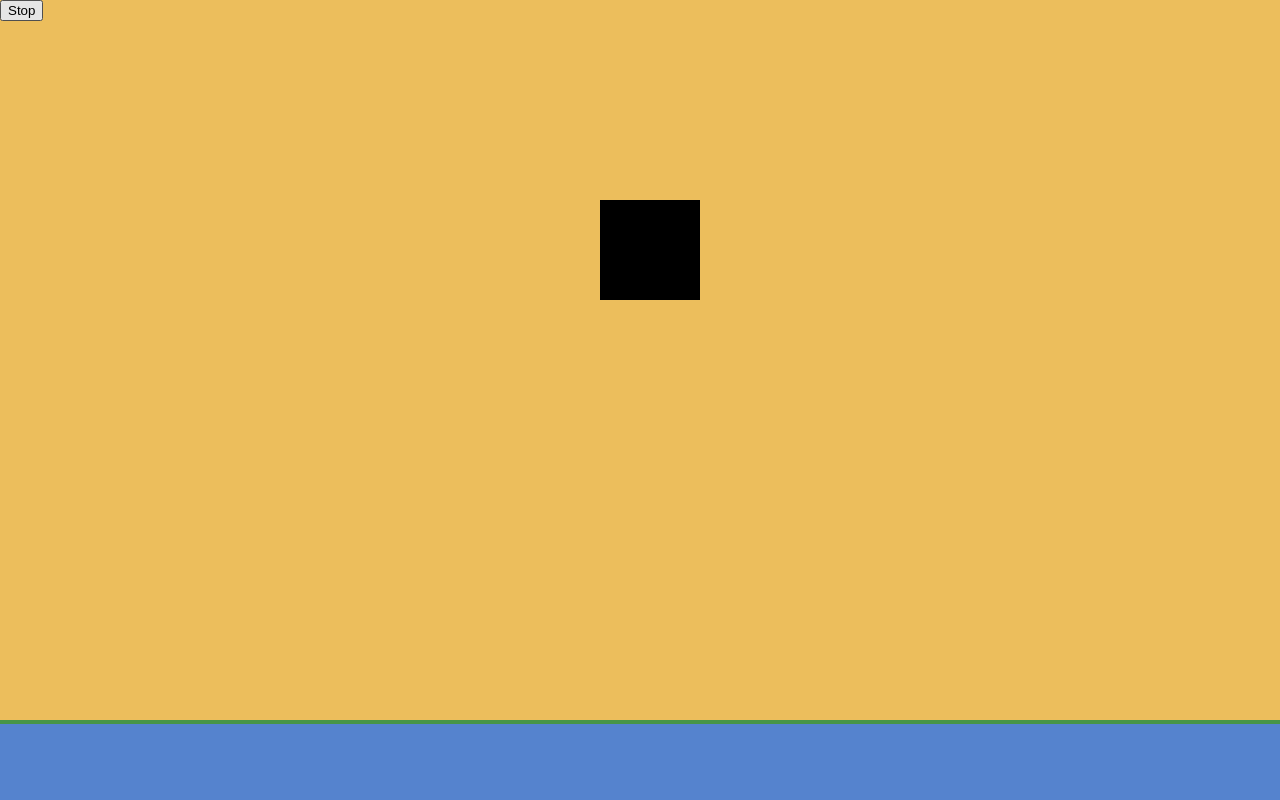
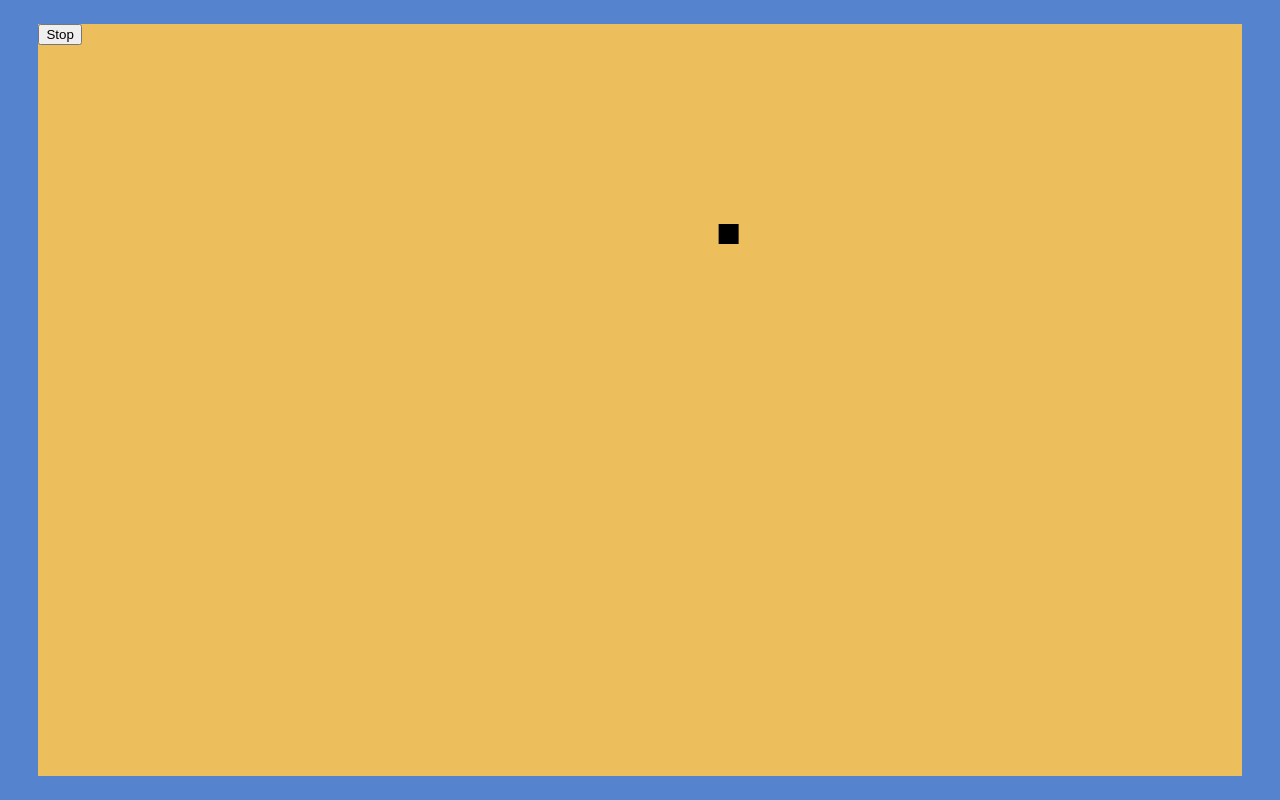
Before and after one commit to guilhermesgsilva/html-canvas-snake-game, a plain HTML site: page index.html in a window 1280 px wide. Both pictures are taken after a click on the button "Start". Drawn offline with Linux system fonts and the light colour scheme.

Commit message:
feat: Update screen display

```diff
--- a/js/game.js
+++ b/js/game.js
@@ -3,7 +3,7 @@ console.log("game.js link");
 class Game {
   constructor() {
     this.snake = {};
-    this.gridUnit = 100;
+    this.gridUnit = 20;
     this.animationId = null;
   }
 }
--- a/js/snake.js
+++ b/js/snake.js
@@ -6,7 +6,7 @@ class Snake {
     this.width = this.game.gridUnit;
     this.height = this.game.gridUnit;
     this.color = "black";
-    this.velocity = this.game.gridUnit / 10;
+    this.velocity = this.game.gridUnit / 2;
     this.changeOnX = this.velocity;
     this.changeOnY = 0;
   }
--- a/styles.css
+++ b/styles.css
@@ -1,44 +1,36 @@
-/* small/mobile: '@media (max-width: 600px)'; canvas < (360 × 640) */
-
-/* medium/tablet: '@media (min-width: 601px) and (max-width: 1279px)'; canvas < (601 x 962) */
-
-/* large/desktop: '@media (min-width: 1280px)'; canvas < (1280 × 720) */
-
-/* https://www.hobo-web.co.uk/best-screen-size/ */
-
 body {
   background-color: #5583ce;
   margin: 0;
+  height: 100vh;
+  display: flex;
+  justify-content: center;
+  align-items: center;
 }
 
 #gameIntro {
   background-color: rgb(166, 86, 86);
+  width: 94vw;
+  height: 94vh;
 }
 
 #gameBoard {
   position: relative;
   background-color: rgb(71, 149, 71);
+  width: 94vw;
+  height: 94vh;
 }
 
 #stopButton {
   position: absolute;
+  /* left: 0;
+  right: 0;
+  top: 0;
+  bottom: 0;
+  margin: auto; */
 }
 
 #canvas {
   background-color: rgb(236, 190, 92);
-
-  @media (max-width: 600px) {
-    width: 360px;
-    height: 640px;
-  }
-
-  @media (min-width: 601px) and (max-width: 1279px) {
-    width: 601px;
-    height: 962px;
-  }
-
-  @media (min-width: 1280px) {
-    width: 1280px;
-    height: 720px;
-  }
+  width: 100%;
+  height: 100%;
 }
```
